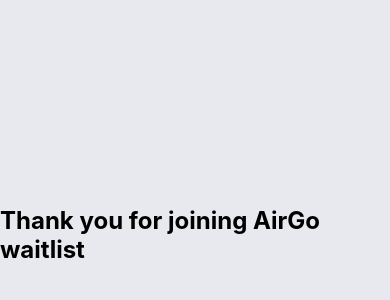
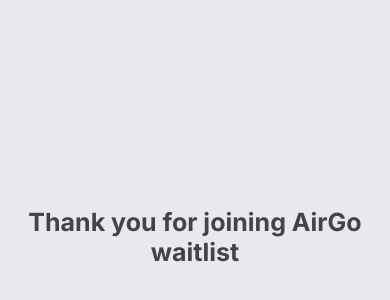
Before and after one commit to nonfungiblehayor/AirGo-waitlist-clone, a React (Create React App) app in the folder waitlist/: page /message in a window 390 px wide. Shown: the part 64-364 px from the top of the page. Built offline with nearby package versions, Linux system fonts and the light colour scheme.

Commit message:
feat: repace naked  mail with strings

```diff
--- a/waitlist/src/App.module.scss
+++ b/waitlist/src/App.module.scss
@@ -2131,4 +2131,20 @@ body {
         }
     }
   }
+  .msgSection {
+    display: flex;
+    flex-direction: column;
+    justify-content: center;
+    align-items: center;
+    max-height: 100%;
+    padding-top: 250px;
+    .hText {
+      color: $textColor;
+      font-family: $textFont;
+      font-size: 25px;
+      font-weight: 700;
+      text-align: center;
+    }
+
+  }
 }
--- a/waitlist/src/components/form.jsx
+++ b/waitlist/src/components/form.jsx
@@ -27,7 +27,7 @@ function Form(props) {
         <p>
         Become an AirGoer today
         </p>
-        <form className={styles.form} action="https://formsubmit.co/airgowaitlist@gmail.com" method="POST">
+        <form className={styles.form} action="https://formsubmit.co/4698a075f53b6d5697066f810a5c15e5" method="POST">
             <input type='text' name="name" placeholder='Name' className={styles.inputName}></input>
             <input type='email' name="email" placeholder='Email' className={styles.inputName}></input>
             <button type='submit' className={styles.inputBtn}>Get Early Access</button>
```
